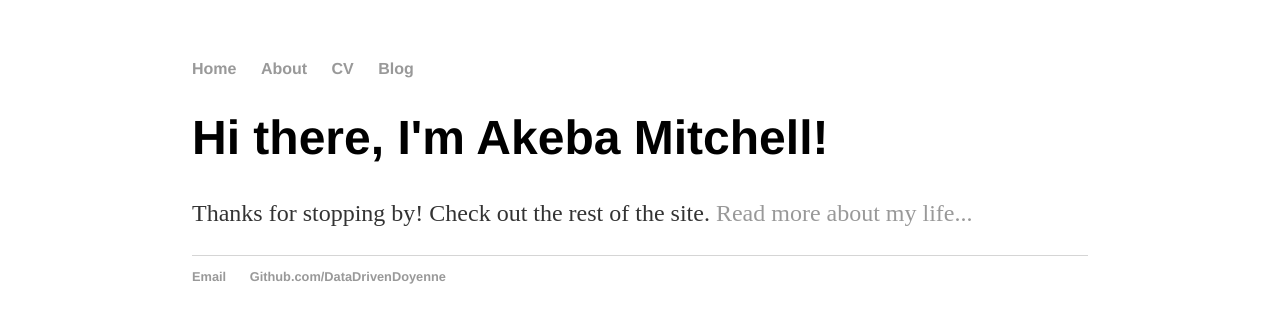
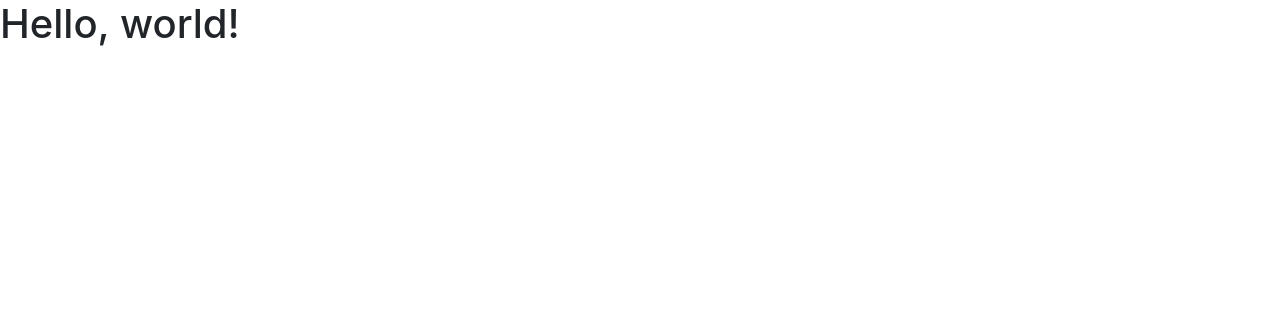
Before and after one commit to DataDrivenDoyenne/DataDrivenDoyenne.github.io, a Jekyll site: the page index.html, which Jekyll copies as it is, in a window 1280 px wide. Shown: the top 323 px of the page. Built offline with Jekyll 4.4.1, drawn with Linux system fonts in a browser that asks for light colours; nearby versions of some CDN libraries; Markdown is read by kramdown in place of the engine named in the settings.

Commit message:
Update index.html

```diff
--- a/index.html
+++ b/index.html
@@ -1,8 +1,22 @@
----
-layout: default
-title: Akeba Mitchell, Senior Data Analyst
----
-<div class="blurb">
-	<h1>Hi there, I'm Akeba Mitchell!</h1>
-	<p>Thanks for stopping by!<em></em> Check out the rest of the site. <a href="/about">Read more about my life...</a></p>
-</div><!-- /.blurb -->
+<!doctype html>
+<html lang="en">
+  <head>
+    <!-- Required meta tags -->
+    <meta charset="utf-8">
+    <meta name="viewport" content="width=device-width, initial-scale=1, shrink-to-fit=no">
+
+    <!-- Bootstrap CSS -->
+    <link rel="stylesheet" href="https://maxcdn.bootstrapcdn.com/bootstrap/4.0.0/css/bootstrap.min.css" integrity="sha384-Gn5384xqQ1aoWXA+058RXPxPg6fy4IWvTNh0E263XmFcJlSAwiGgFAW/dAiS6JXm" crossorigin="anonymous">
+
+    <title>Hello, world!</title>
+  </head>
+  <body>
+    <h1>Hello, world!</h1>
+
+    <!-- Optional JavaScript -->
+    <!-- jQuery first, then Popper.js, then Bootstrap JS -->
+    <script src="https://code.jquery.com/jquery-3.2.1.slim.min.js" integrity="sha384-KJ3o2DKtIkvYIK3UENzmM7KCkRr/rE9/Qpg6aAZGJwFDMVNA/GpGFF93hXpG5KkN" crossorigin="anonymous"></script>
+    <script src="https://cdnjs.cloudflare.com/ajax/libs/popper.js/1.12.9/umd/popper.min.js" integrity="sha384-ApNbgh9B+Y1QKtv3Rn7W3mgPxhU9K/ScQsAP7hUibX39j7fakFPskvXusvfa0b4Q" crossorigin="anonymous"></script>
+    <script src="https://maxcdn.bootstrapcdn.com/bootstrap/4.0.0/js/bootstrap.min.js" integrity="sha384-JZR6Spejh4U02d8jOt6vLEHfe/JQGiRRSQQxSfFWpi1MquVdAyjUar5+76PVCmYl" crossorigin="anonymous"></script>
+  </body>
+</html>
```
